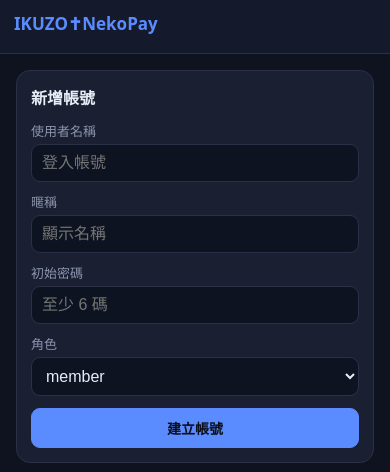
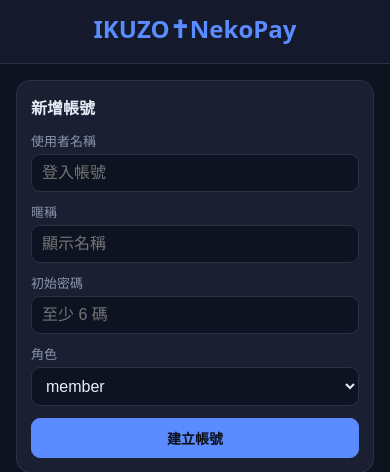
Before and after one commit to jason122490/IKUZO_NekoPay, a Python web app: template app/templates/members.html in a window 390 px wide. Shown: the top 472 px of the page. Run offline with Jinja, Linux system fonts and the light colour scheme; the template is opened without the code that fills it, so the values that code supplies are empty.

Commit message:
Enlarge and center brand on its own line (mobile)
When the nav wraps (<=720px) the brand already drops to its own line;
make it full-width centered and larger (24px) so it reads as a header.
Asset version 15.

Co-Authored-By: Claude Opus 4.8 (1M context) <noreply@anthropic.com>

```diff
--- a/app/static/style.css
+++ b/app/static/style.css
@@ -67,10 +67,10 @@ tr.inactive { opacity:.45; }
   .grid { grid-template-columns:1fr; gap:12px; }
   main { margin:16px auto; }
 
-  /* nav wraps: brand on top, links flow underneath */
+  /* nav wraps: brand on its own line (bigger + centered), links underneath */
   .nav { padding:12px 14px; flex-wrap:wrap; }
   .nav nav { width:100%; margin-top:6px; gap:16px; flex-wrap:wrap; row-gap:8px; }
-  .brand { font-size:17px; }
+  .brand { width:100%; text-align:center; font-size:24px; }
 
   .card { padding:14px; overflow-x:auto; -webkit-overflow-scrolling:touch; }
   .card.login { margin:6vh auto; }
--- a/app/web.py
+++ b/app/web.py
@@ -32,7 +32,7 @@ from app.services.settlement import compute_positions
 router = APIRouter(tags=["web"])
 templates = Jinja2Templates(directory="app/templates")
 # bump to force browsers to re-fetch static CSS/JS after changes
-templates.env.globals["asset_v"] = "14"
+templates.env.globals["asset_v"] = "15"
 # Chinese labels for enum values shown in the UI
 templates.env.globals["ENTRY_LABELS"] = {
     "TOPUP": "儲值", "PLAY": "投幣", "TRANSFER_IN": "轉入",
```
